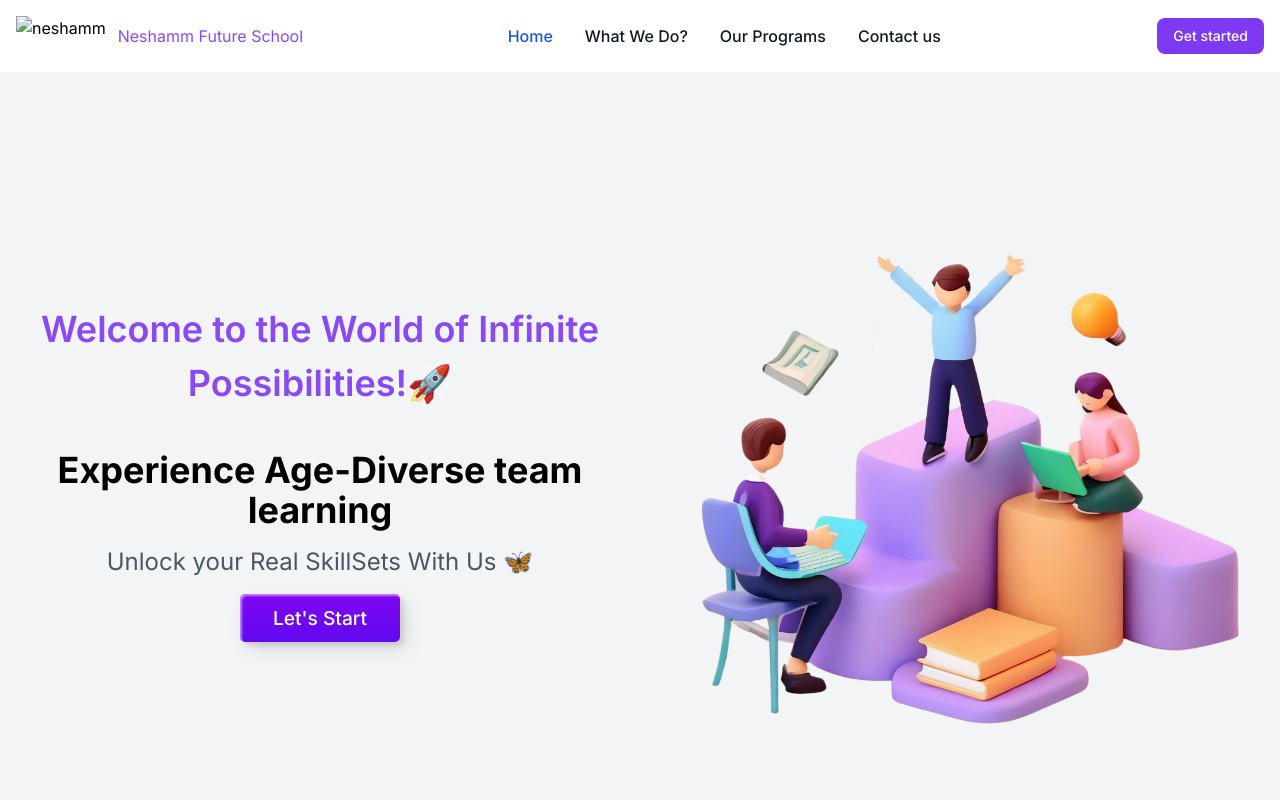
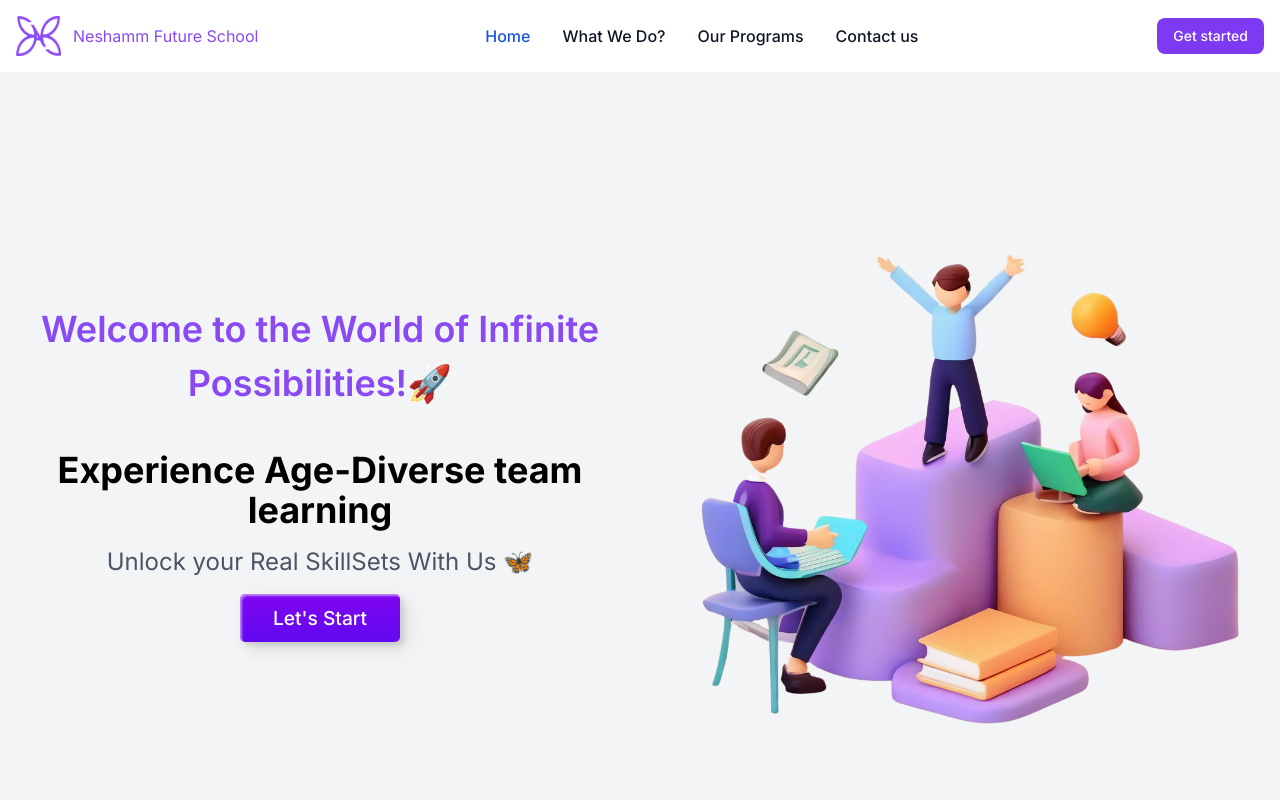
Before and after one commit to Subikshan-Dev/neshamm.life, a plain HTML site: page index.html in a window 1280 px wide. Shown: the top 800 px of the page. Drawn offline with nearby package versions, Linux system fonts and the light colour scheme.

Commit message:
Update index.html

```diff
--- a/index.html
+++ b/index.html
@@ -145,7 +145,7 @@ section {
     <nav class="bg-white border-gray-200 dark:bg-gray-900 overflow-y-auto">
         <div class="max-w-screen-xl flex flex-wrap items-center justify-between mx-auto p-4 overflow-y-auto">
             <a href="https://neshamm.life" class="flex items-center space-x-3 rtl:space-x-reverse flex-shrink-0">
-                <img src="img/mainlogo.png" class="h-10 bx-tada-hover" alt="neshamm" />
+                <img src="mainlogo.png" class="h-10 bx-tada-hover" alt="neshamm" />
                 <span class="text-l font-normal dark:text-white text-custom-purple">Neshamm Future School</span>
             </a>
 
```
